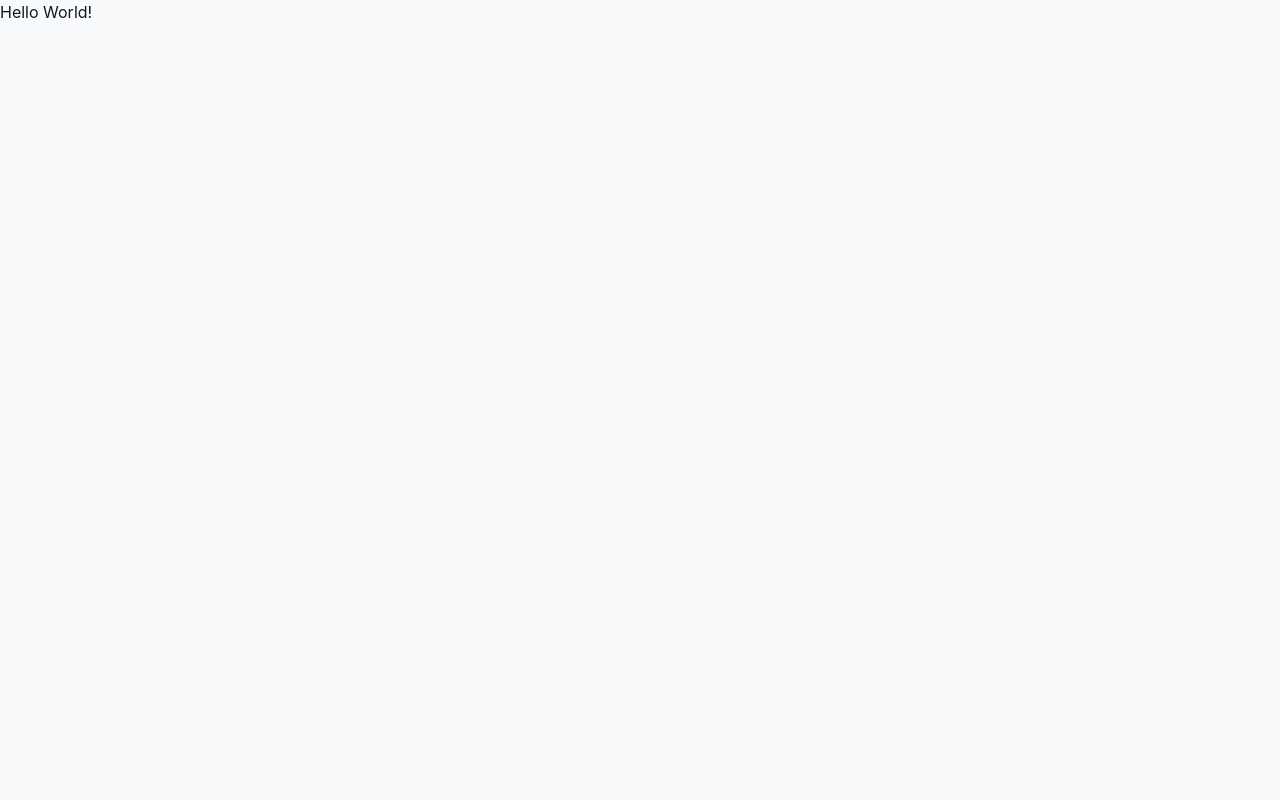
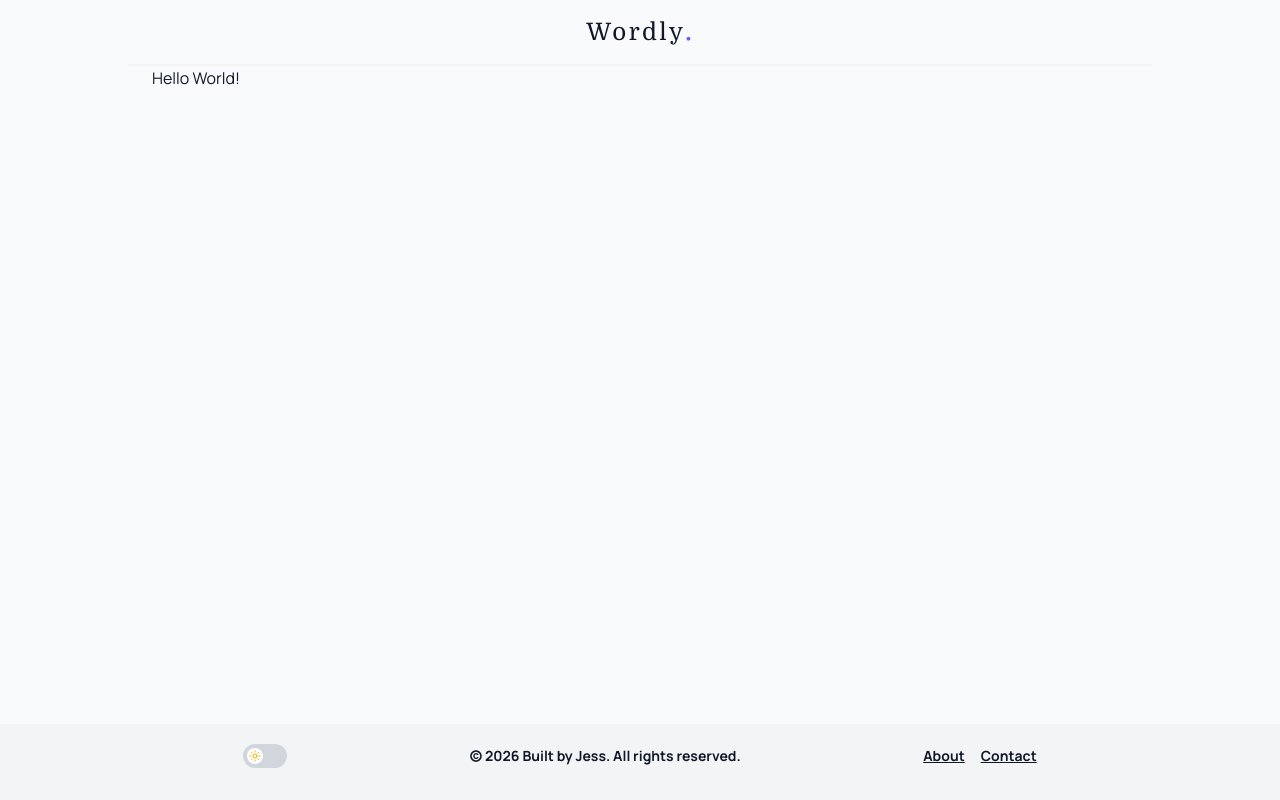
Before and after one commit to jessiicacmoore/wordly, a React (Vite) app: page / in a window 1280 px wide. Built offline with nearby package versions, Linux system fonts and the light colour scheme.

Commit message:
Add AppLayout and Container components; implement theme toggle functionality

```diff
--- a/index.html
+++ b/index.html
@@ -2,7 +2,21 @@
 <html lang="en">
   <head>
     <meta charset="UTF-8" />
-    <link rel="icon" type="image/svg+xml" href="https://fav.farm/%F0%9F%A4%93" />
+    <link
+      rel="icon"
+      type="image/svg+xml"
+      href="https://fav.farm/%F0%9F%A4%93"
+    />
+    <link rel="preconnect" href="https://fonts.googleapis.com" />
+    <link rel="preconnect" href="https://fonts.gstatic.com" crossorigin />
+    <link
+      href="https://fonts.googleapis.com/css2?family=Manrope:wght@400;600;700&display=swap"
+      rel="stylesheet"
+    />
+    <link
+      href="https://fonts.googleapis.com/css2?family=Domine:wght@400..700&display=swap"
+      rel="stylesheet"
+    />
     <meta name="viewport" content="width=device-width, initial-scale=1.0" />
     <title>Wordle Dupe</title>
   </head>
--- a/src/app/App.css
+++ b/src/app/App.css
@@ -1,12 +1,21 @@
 @import "tailwindcss";
 
 @theme {
+  --font-sans: "Manrope", sans-serif;
+  --font-serif: "Domine", serif;
+  --color-accent: var(--color-indigo-500);
+  --color-accent-hover: var(--color-indigo-600);
+  --color-lighter-gray: var(--color-gray-100);
+  --color-light-gray: var(--color-gray-300);
+
   --color-bg: var(--color-gray-50);
+  --color-bg-alt: var(--color-lighter-gray);
   --color-text: var(--color-gray-900);
 }
 
 .dark {
   --color-bg: #0f172a;
+  --color-bg-alt: var(--color-slate-800);
   --color-text: var(--color-gray-100);
 }
 
@@ -14,4 +23,8 @@
   body {
     @apply bg-bg text-text;
   }
+
+  a {
+    @apply underline;
+  }
 }
--- a/src/app/index.tsx
+++ b/src/app/index.tsx
@@ -1,10 +1,13 @@
+import { AppLayout } from "@/components";
 import "./App.css";
 import AppProvider from "./Provider";
 
 function App() {
   return (
     <AppProvider>
-      <h1>Hello World!</h1>
+      <AppLayout>
+        <h1>Hello World!</h1>
+      </AppLayout>
     </AppProvider>
   );
 }
--- /dev/null
+++ b/src/components/AppLayout.tsx
@@ -0,0 +1,54 @@
+import { ThemeToggle } from "@/features/theme";
+import { Container } from "./Container";
+
+type AppLayoutProps = {
+  children?: React.ReactNode;
+};
+
+export const AppLayout = ({ children }: AppLayoutProps) => {
+  return (
+    <div className="flex min-h-screen flex-col">
+      <header>
+        <Container className="border-bg-alt border-b-2 py-4">
+          <h1 className="text-center font-serif text-2xl tracking-widest">
+            Wordly<span className="text-accent font-bold">.</span>
+          </h1>
+        </Container>
+      </header>
+      <main className="flex-1">
+        <Container>{children}</Container>
+      </main>
+      <footer className="bg-bg-alt pt-5 pb-8">
+        <Container className="flex items-center justify-around">
+          <div>
+            <ThemeToggle />
+          </div>
+          <p className="text-muted-foreground text-center text-sm font-bold">
+            &copy; {new Date().getFullYear()} Built by Jess. All rights
+            reserved.
+          </p>
+          <nav aria-label="Footer Navigation">
+            <ul className="flex space-x-4 text-sm font-bold">
+              <li>
+                <a
+                  href="/about"
+                  className="text-muted-foreground hover:text-foreground"
+                >
+                  About
+                </a>
+              </li>
+              <li>
+                <a
+                  href="/contact"
+                  className="text-muted-foreground hover:text-foreground"
+                >
+                  Contact
+                </a>
+              </li>
+            </ul>
+          </nav>
+        </Container>
+      </footer>
+    </div>
+  );
+};
--- /dev/null
+++ b/src/components/Container.tsx
@@ -0,0 +1,21 @@
+import { cn } from "@/utils";
+import type { ComponentProps } from "react";
+
+type ContainerProps = ComponentProps<"div">;
+
+export const Container = ({
+  children,
+  className,
+  ...props
+}: ContainerProps) => {
+  const containerClassNames = cn(
+    "mx-auto w-full max-w-5xl px-4 sm:px-6",
+    className,
+  );
+
+  return (
+    <div className={containerClassNames} {...props}>
+      {children}
+    </div>
+  );
+};
--- /dev/null
+++ b/src/components/index.ts
@@ -0,0 +1,2 @@
+export { AppLayout } from "./AppLayout";
+export { Container } from "./Container";
--- /dev/null
+++ b/src/features/theme/components/ThemeToggle.tsx
@@ -0,0 +1,37 @@
+import { Sun, Moon } from "lucide-react";
+import { useTheme } from "../hooks";
+import { THEME } from "../constants";
+import { cn } from "@/utils";
+
+export const ThemeToggle = () => {
+  const { theme, toggleTheme } = useTheme();
+
+  const isLight = theme === THEME.LIGHT;
+  const label = isLight ? "Switch to dark mode" : "Switch to light mode";
+
+  return (
+    <button
+      type="button"
+      onClick={toggleTheme}
+      aria-label={label}
+      aria-pressed={!isLight}
+      className={cn(
+        "focus:ring-accent relative inline-flex h-6 w-11 items-center rounded-full transition-colors focus:ring-2 focus:ring-offset-2 focus:outline-none",
+        isLight ? "bg-light-gray" : "bg-accent",
+      )}
+    >
+      <span
+        className={cn(
+          "flex h-4 w-4 items-center justify-center rounded-full bg-white transition-transform",
+          isLight ? "translate-x-1" : "translate-x-6",
+        )}
+      >
+        {isLight ? (
+          <Sun className="h-3 w-3 text-yellow-500" />
+        ) : (
+          <Moon className="text-accent h-3 w-3" />
+        )}
+      </span>
+    </button>
+  );
+};
--- /dev/null
+++ b/src/features/theme/components/index.ts
@@ -0,0 +1 @@
+export { ThemeToggle } from "./ThemeToggle";
--- a/src/features/theme/index.ts
+++ b/src/features/theme/index.ts
@@ -1 +1,2 @@
-export { useTheme } from './hooks/useTheme';
+export { useTheme } from "./hooks/useTheme";
+export { ThemeToggle } from "./components/ThemeToggle";
```
